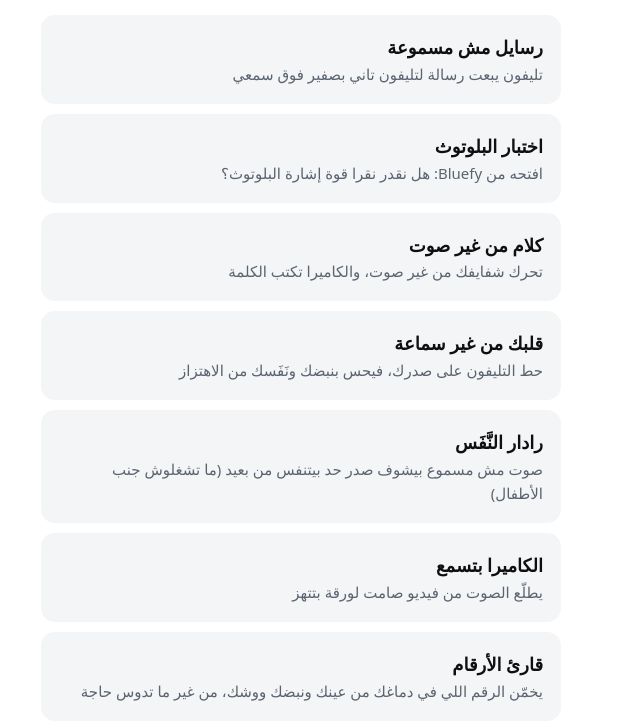
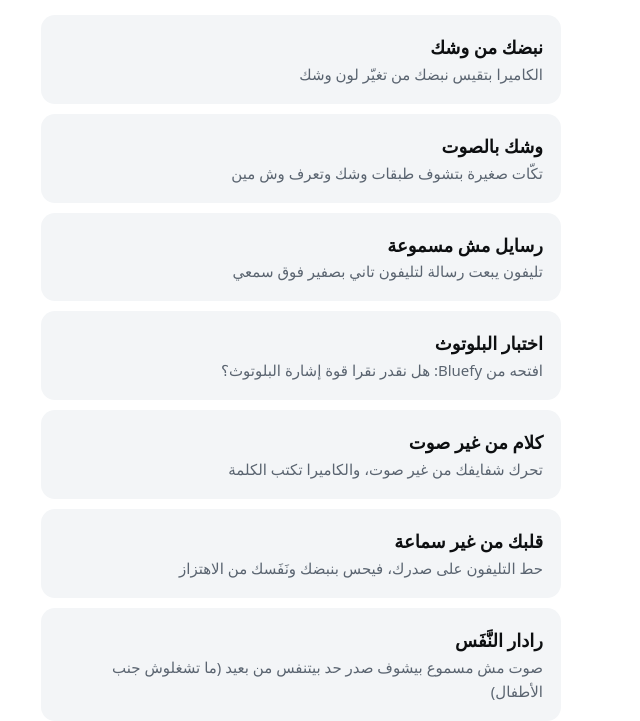
Before and after one commit to hadeka-experiments/Lab, a plain HTML site: page index.html in a window 1280 px wide. Shown: the part 79-800 px from the top of the page, without its empty margins (339-979 px from the left). Drawn offline with Linux system fonts and the light colour scheme.

Commit message:
Update index.html

```diff
--- a/index.html
+++ b/index.html
@@ -5,6 +5,8 @@
 h1{font-size:30px;margin:0 0 18px}a{display:block;padding:18px;margin:10px 0;border-radius:14px;background:#f3f5f7;color:inherit;text-decoration:none;font-weight:600}
 a span{display:block;font-weight:400;font-size:15px;color:#5a6470}</style></head>
 <body><main><h1>التجارب</h1>
+<a href="pulse.html">نبضك من وشك<span>الكاميرا بتقيس نبضك من تغيّر لون وشك</span></a>
+<a href="echoface.html">وشك بالصوت<span>تكّات صغيرة بتشوف طبقات وشك وتعرف وش مين</span></a>
 <a href="whisper.html">رسايل مش مسموعة<span>تليفون يبعت رسالة لتليفون تاني بصفير فوق سمعي</span></a>
 <a href="ble.html">اختبار البلوتوث<span>افتحه من Bluefy: هل نقدر نقرا قوة إشارة البلوتوث؟</span></a>
 <a href="silent.html">كلام من غير صوت<span>تحرك شفايفك من غير صوت، والكاميرا تكتب الكلمة</span></a>
```
